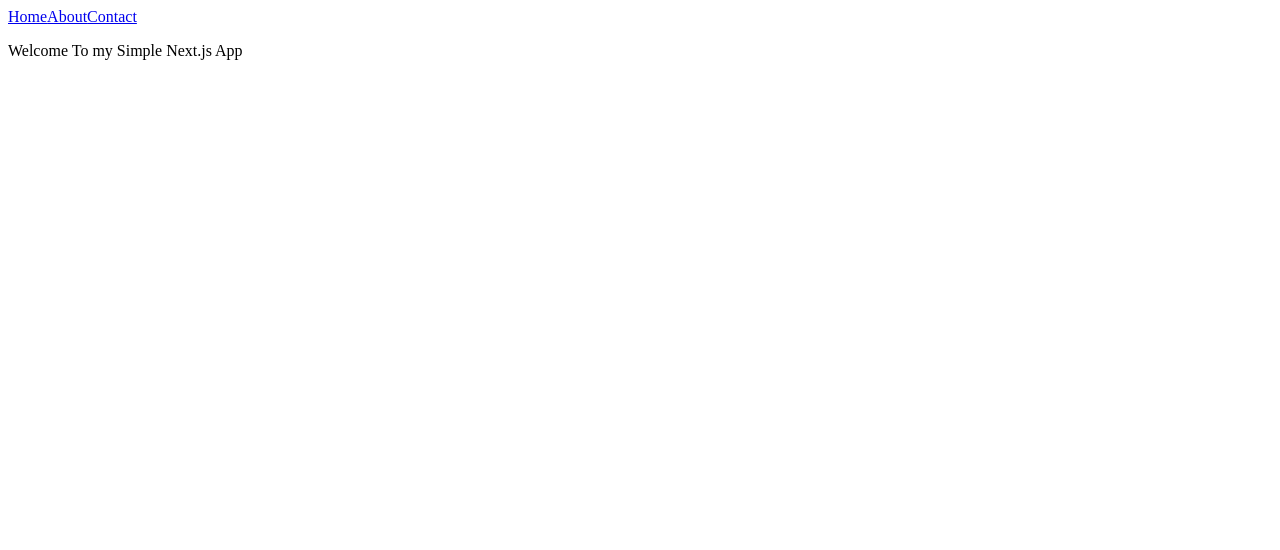
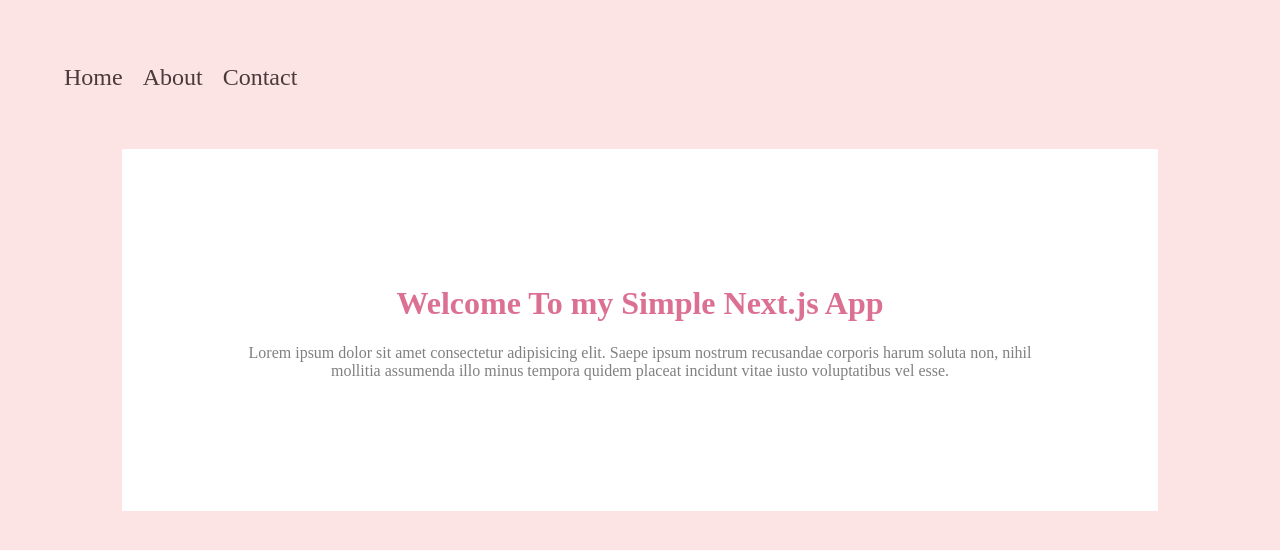
Before and after one commit to wijdan1995/simple-next-app, a Next.js app: page / in a window 1280 px wide. Shown: the top 550 px of the page. Built offline with nearby package versions, Linux system fonts and the light colour scheme.

Commit message:
styled the pages using styled-components

```diff
--- a/components/Layout.js
+++ b/components/Layout.js
@@ -1,12 +1,37 @@
 import Navbar from './Navbar'
+import styled, { createGlobalStyle } from "styled-components";
+
+const GlobalStyle = createGlobalStyle`
+body{
+    padding:0;
+    margin:0;
+    font-family: serif;
+}
+`;
 
 const Layout = props => {
     return (
-        <div>
+        <Container>
+            <GlobalStyle />
             <Navbar />
-            {props.children}
-        </div>
+            <Warpper>{props.children}</Warpper>
+
+        </Container>
     )
 }
 
 export default Layout
+
+const Warpper = styled.div`
+padding:10%;
+margin:5%;
+text-align:center;
+color:gray;
+background-color: #fff;
+`
+
+const Container = styled.div`
+height: 100vh;
+background-color: #FDE4E4;
+padding:5%;
+`
--- a/components/Navbar.js
+++ b/components/Navbar.js
@@ -1,13 +1,22 @@
 import Link from 'next/link'
+import styled from "styled-components";
 
 const Navbar = () => {
     return (
-        <div>
-            <Link href='/'><a>Home</a></Link>
-            <Link href='/about'><a>About</a></Link>
-            <Link href='/contact'><a>Contact</a></Link>
-        </div>
+        <nav>
+            <Link href='/'><NavLink>Home</NavLink></Link>
+            <Link href='/about'><NavLink>About</NavLink></Link>
+            <Link href='/contact'><NavLink>Contact</NavLink></Link>
+        </nav>
     )
 }
 
+const NavLink = styled.a`
+margin-right:20px;
+font-size: 1.5rem;
+cursor: pointer;
+color: #4c393c;
+
+`
+
 export default Navbar
--- a/package.json
+++ b/package.json
@@ -14,6 +14,7 @@
   "dependencies": {
     "next": "^9.0.6",
     "react": "^16.9.0",
-    "react-dom": "^16.9.0"
+    "react-dom": "^16.9.0",
+    "styled-components": "^4.4.0"
   }
 }
--- a/pages/index.js
+++ b/pages/index.js
@@ -1,11 +1,23 @@
 import Layout from '../components/Layout'
+import styled from "styled-components";
 
 const index = () => {
     return (
         <Layout>
-            <p>Welcome To my Simple Next.js App</p>
+            <Title>Welcome To my Simple Next.js App</Title>
+            <Text>Lorem ipsum dolor sit amet consectetur adipisicing elit. Saepe ipsum nostrum recusandae corporis harum soluta non, nihil mollitia assumenda illo minus tempora quidem placeat incidunt vitae iusto voluptatibus vel esse.</Text>
         </Layout>
     )
 }
 
+const Title = styled.h1`
+  text-align: center;
+  color: palevioletred;
+`;
+
+const Text = styled.p`
+  text-align: center;
+  color: gray;
+`;
+
 export default index
```
Also changed, not shown: pages/contact.js (+13 -1 lines).
